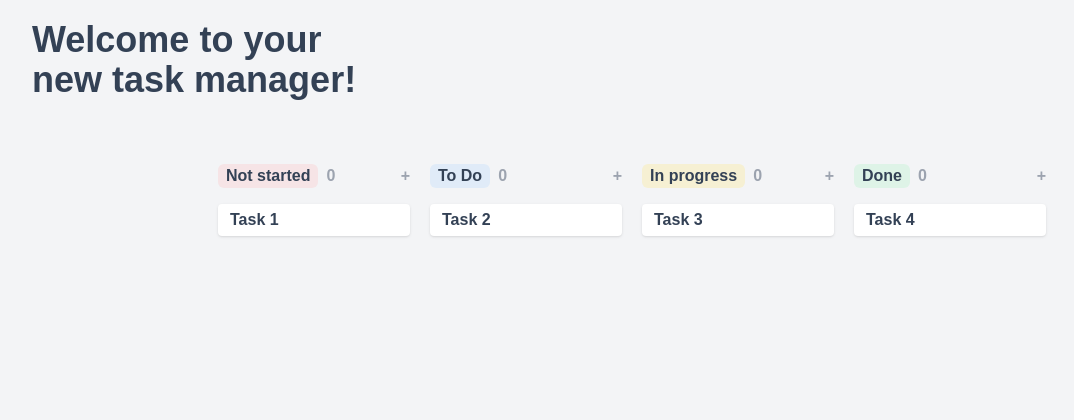
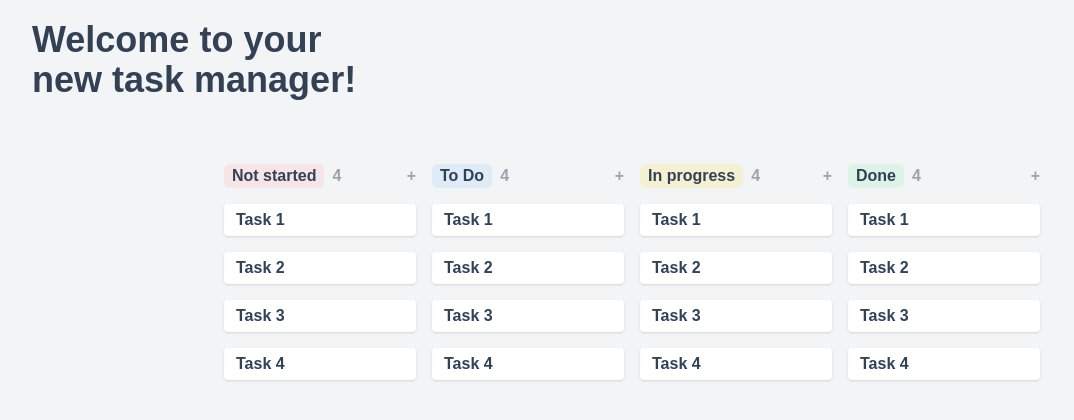
Before and after one commit to localhostd3veloper/notion-replication, a React (Create React App) app: page / in a window 1280 px wide. Shown: the top 420 px of the page, without its empty margins (8-1082 px from the left). Built offline with nearby package versions, Linux system fonts and the light colour scheme.

Commit message:
change file structure

```diff
--- a/src/components/HomePage.js
+++ b/src/components/HomePage.js
@@ -1,41 +1,19 @@
 import React, { useContext } from "react";
 import { AppContext } from "../context/AppContext";
+import TaskView from "./TaskView";
 
 function HomePage() {
-  const { tasks, views } = useContext(AppContext);
+  const { viewItems } = useContext(AppContext);
 
   return (
     <div className="h-screen bg-gray-100 flex flex-col px-10 pt-5 gap-16">
       <div className="text-base md:text-2xl lg:text-4xl font-semibold text-slate-700">
         Welcome to your <br /> new task manager!
       </div>
-      <div className="flex flex-col items-center gap-4">
-        <div className="flex gap-5 justify-center">
-          {views.map((view) => (
-            <div
-              key={view.id}
-              className={`flex items-center justify-between w-48 font-semibold`}
-            >
-              <div className="flex gap-2 text-gray-400">
-                <div className={`text-slate-700 px-2 rounded-md ${view.color}`}>
-                  {view.name}
-                </div>
-                <div>0</div>
-              </div>
-              <div className=" text-gray-400">+</div>
-            </div>
-          ))}
-        </div>
-        <div className="flex gap-5">
-          {tasks.map((task) => (
-            <div
-              key={task.id}
-              className="flex w-48 gap-5 px-3 py-1 bg-white shadow rounded"
-            >
-              <div className="text-slate-700 font-semibold">{task.title}</div>
-            </div>
-          ))}
-        </div>
+      <div className="flex justify-center gap-4">
+        {viewItems.map((view) => (
+          <TaskView key={view.id} view={view} />
+        ))}
       </div>
     </div>
   );
--- /dev/null
+++ b/src/components/TaskView.js
@@ -0,0 +1,27 @@
+import React from "react";
+
+function TaskView({ view }) {
+  return (
+    <div className="flex flex-col items-center gap-4">
+      <div className={`flex items-center justify-between w-48 font-semibold`}>
+        <div className="flex gap-2 text-gray-400">
+          <div className={`text-slate-700 px-2 rounded-md ${view.color}`}>
+            {view.name}
+          </div>
+          <div>{view.tasks.length}</div>
+        </div>
+        <div className=" text-gray-400 cursor-pointer">+</div>
+      </div>
+      {view.tasks.map((task) => (
+        <div
+          key={task.id}
+          className="flex w-48 gap-5 px-3 py-1 bg-white shadow rounded"
+        >
+          <div className="text-slate-700 font-semibold">{task.title}</div>
+        </div>
+      ))}
+    </div>
+  );
+}
+
+export default TaskView;
--- a/src/context/AppContext.js
+++ b/src/context/AppContext.js
@@ -3,43 +3,37 @@ import React, { createContext, useState } from "react";
 export const AppContext = createContext();
 
 export const AppProvider = ({ children }) => {
-  const [views, setViews] = useState([
-    { name: "Not started", id: 1, color: "bg-red-300/20" },
-    { name: "To Do", id: 2, color: "bg-blue-300/20" },
-    { name: "In progress", id: 3, color: "bg-yellow-300/20" },
-    { name: "Done", id: 4, color: "bg-green-300/20" },
-  ]);
-
-  const [tasks, setTasks] = useState([
+  const [tasks] = useState([
     {
       id: 1,
       title: "Task 1",
       description: "Description 1",
-      viewId: 1,
     },
     {
       id: 2,
       title: "Task 2",
       description: "Description 2",
-      viewId: 2,
     },
     {
       id: 3,
       title: "Task 3",
       description: "Description 3",
-      viewId: 3,
     },
     {
       id: 4,
       title: "Task 4",
       description: "Description 4",
-      viewId: 4,
     },
   ]);
 
+  const [viewItems] = useState([
+    { name: "Not started", id: 1, color: "bg-red-300/20", tasks: tasks },
+    { name: "To Do", id: 2, color: "bg-blue-300/20", tasks: tasks },
+    { name: "In progress", id: 3, color: "bg-yellow-300/20", tasks: tasks },
+    { name: "Done", id: 4, color: "bg-green-300/20", tasks: tasks },
+  ]);
+
   return (
-    <AppContext.Provider value={{ views, tasks }}>
-      {children}
-    </AppContext.Provider>
+    <AppContext.Provider value={{ viewItems }}>{children}</AppContext.Provider>
   );
 };
```
